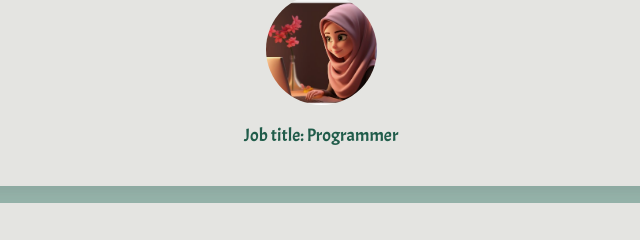
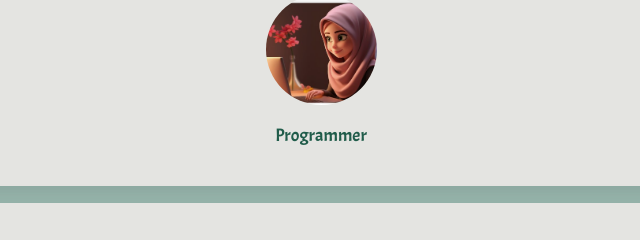
Before and after one commit to JuditBP/batch-website, a plain HTML site: page judit.html in a window 1280 px wide. Shown: the part 117-357 px from the top of the page, 319-959 px from the left. Drawn offline with Linux system fonts and the light colour scheme; files that its build step writes are made by us from their sources.

Commit message:
First change of my branch

```diff
--- a/judit.html
+++ b/judit.html
@@ -18,7 +18,7 @@
       <div class="card-fary">
         <header><h1>Judit Borrás</h1></header>
         <img src="./images/perfil.png" class="img-circle" width="200px" alt="Judit Borrás">
-        <h2>Job title: Programmer</h2>
+        <h2>Programmer</h2>
       </div>
       <div class="card-fary">
         <h3>Welcome to my profile!</h3>
```
